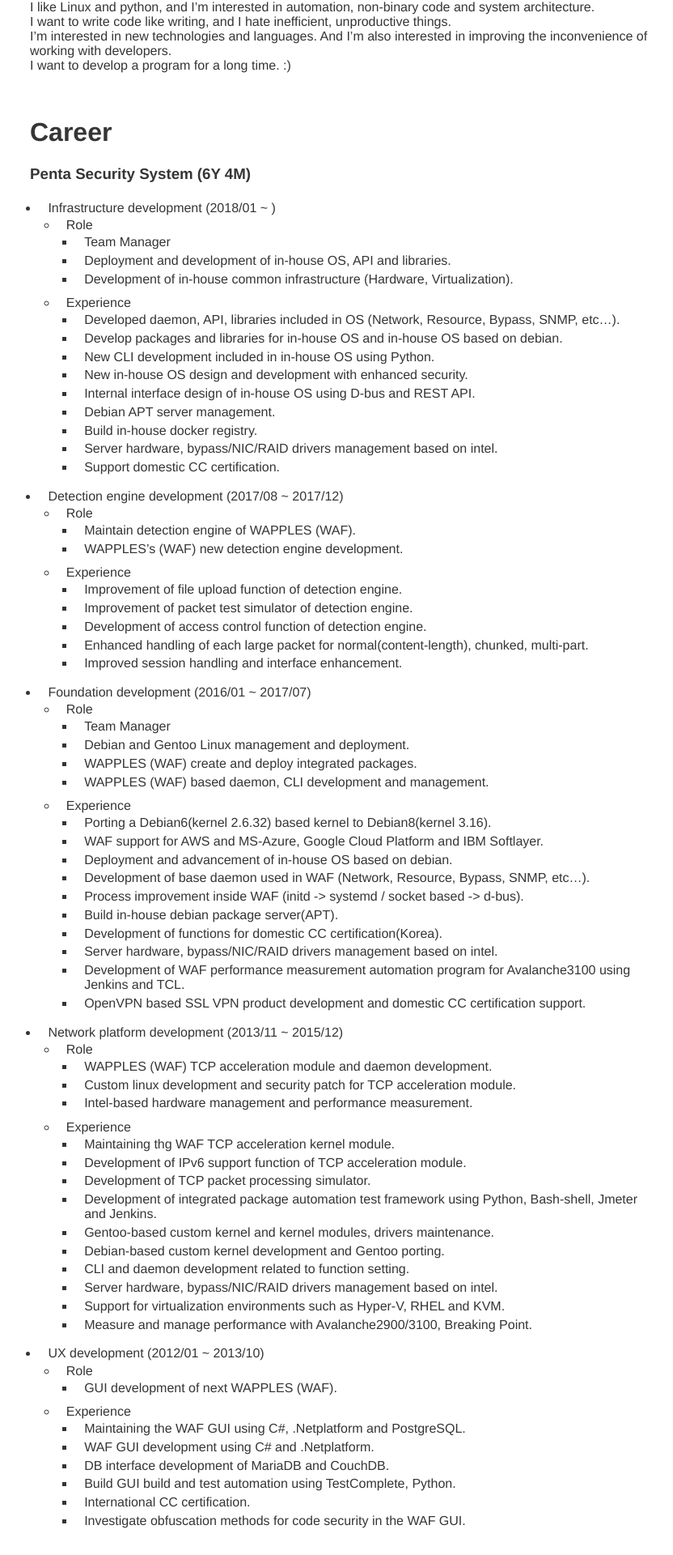
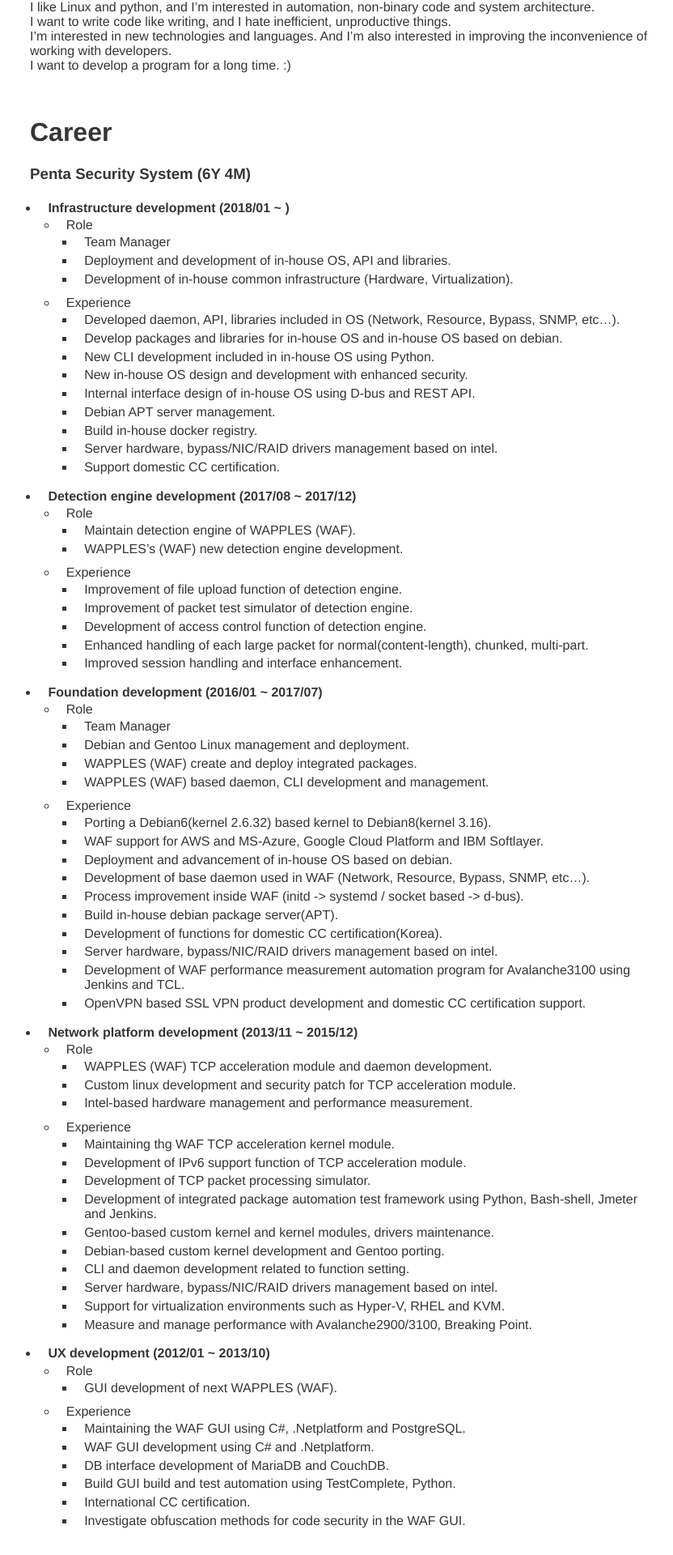
Before and after one commit to kssim/profile, a Jekyll site: the page built from index.md, in a window 1280 px wide. Shown: the part 375-2295 px from the top of the page at 81% size, without its empty margins (203-1035 px from the left). Built offline with Jekyll 4.4.1, drawn with Linux system fonts in a browser that asks for light colours; our own code applies the rules of GitHub Pages for plain Markdown files.

Commit message:
Refined about page list & a tag

```diff
--- a/_layouts/about.html
+++ b/_layouts/about.html
@@ -13,6 +13,7 @@ layout: base
 
   <div class="content">
     {{ content }}
+  </div>
   </br>
   <div class="social-layer">
     <div class="social-icons">
@@ -22,4 +23,3 @@ layout: base
     </div>
   </div>
 </div>
-</div>
--- a/_sass/layouts/_home.scss
+++ b/_sass/layouts/_home.scss
@@ -26,6 +26,19 @@
     }
   }
 
+  .content {
+    li {
+      font-weight: bold;
+    }
+    li li {
+      font-weight: normal;
+    }
+
+    a {
+      color: $default-color;
+    }
+  }
+
   &-icon {
     margin-left: 1.3rem;
     line-height: 2rem;
```
Lines whose indentation alone changed are shown as unchanged.
